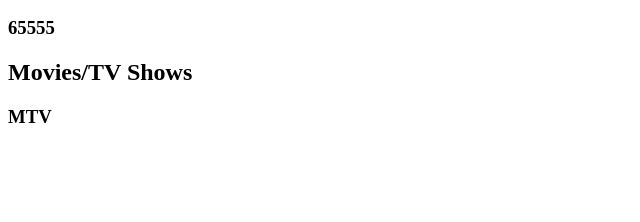
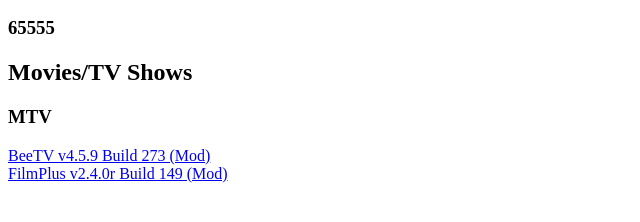
Before and after one commit to Dcabfer/Dcabfer.github.io, a plain HTML site: page index.html in a window 1280 px wide. Shown: the part 96-318 px from the top of the page, without its empty margins (0-640 px from the left). Drawn offline with Linux system fonts and the light colour scheme.

Commit message:
Add links for BeeTV and FilmPlus APKs

```diff
--- a/index.html
+++ b/index.html
@@ -4,3 +4,5 @@
 <h3>65555</h3>
 <h2>Movies/TV Shows</h2>
 <h3>MTV</h3>
+<a href="BeeTV-v4.5.9_build_273-Mod.apk">BeeTV v4.5.9 Build 273 (Mod)</a><br>
+<a href="FilmPlus-v2.4.0r_build_149-Mod.apk">FilmPlus v2.4.0r Build 149 (Mod)</a>
```
